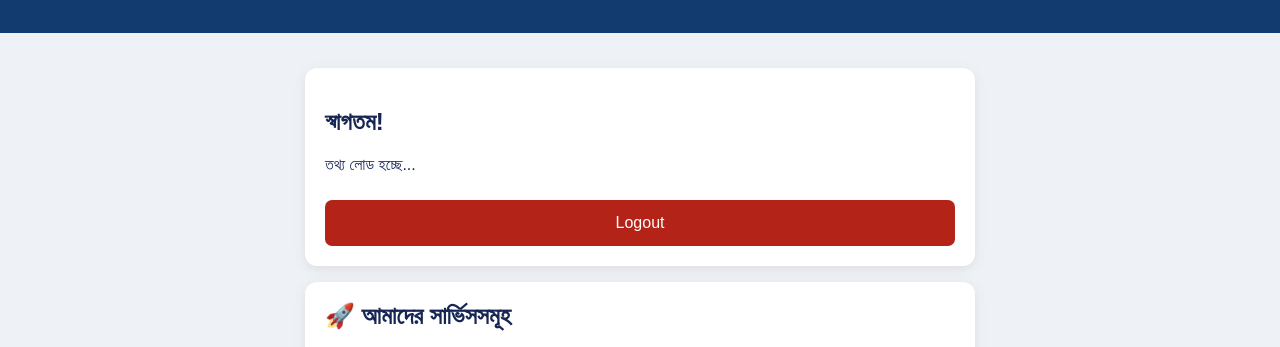
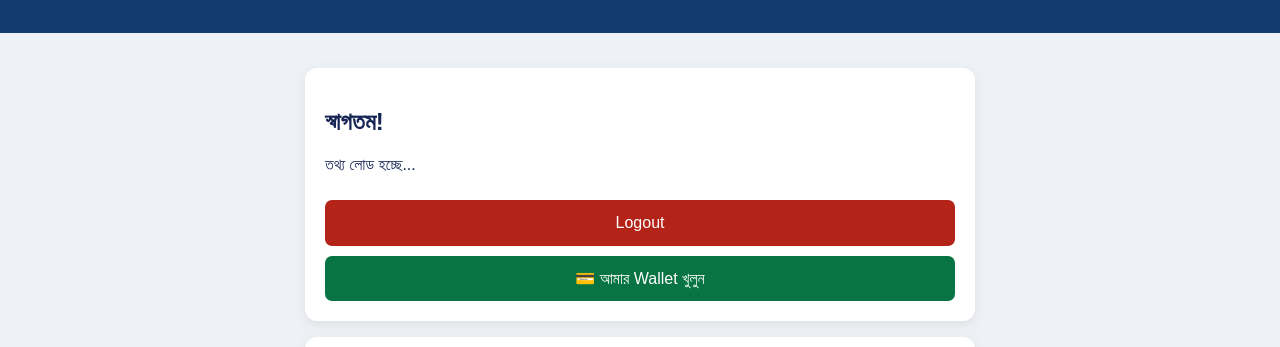
Before and after one commit to lazimhosen718-commits/blazing-way-admin, a plain HTML site: page passenger-dashboard.html in a window 1280 px wide. Shown: the part 94-441 px from the top of the page. Drawn offline with Linux system fonts and the light colour scheme; no server answers.

Commit message:
Add wallet link to passenger dashboard

```diff
--- a/passenger-dashboard.html
+++ b/passenger-dashboard.html
@@ -160,6 +160,7 @@ button:disabled{opacity:.6;cursor:not-allowed}
 <p id="passengerName">তথ্য লোড হচ্ছে...</p>
 <p id="passengerEmail"></p>
 <button class="logout" id="logoutBtn">Logout</button>
+<a href="passenger-wallet.html" style="display:block;text-align:center;background:#087443;color:white;text-decoration:none;padding:13px;border-radius:7px;margin-top:10px">💳 আমার Wallet খুলুন</a>
 </div>
 
 <!-- SERVICES -->
```
